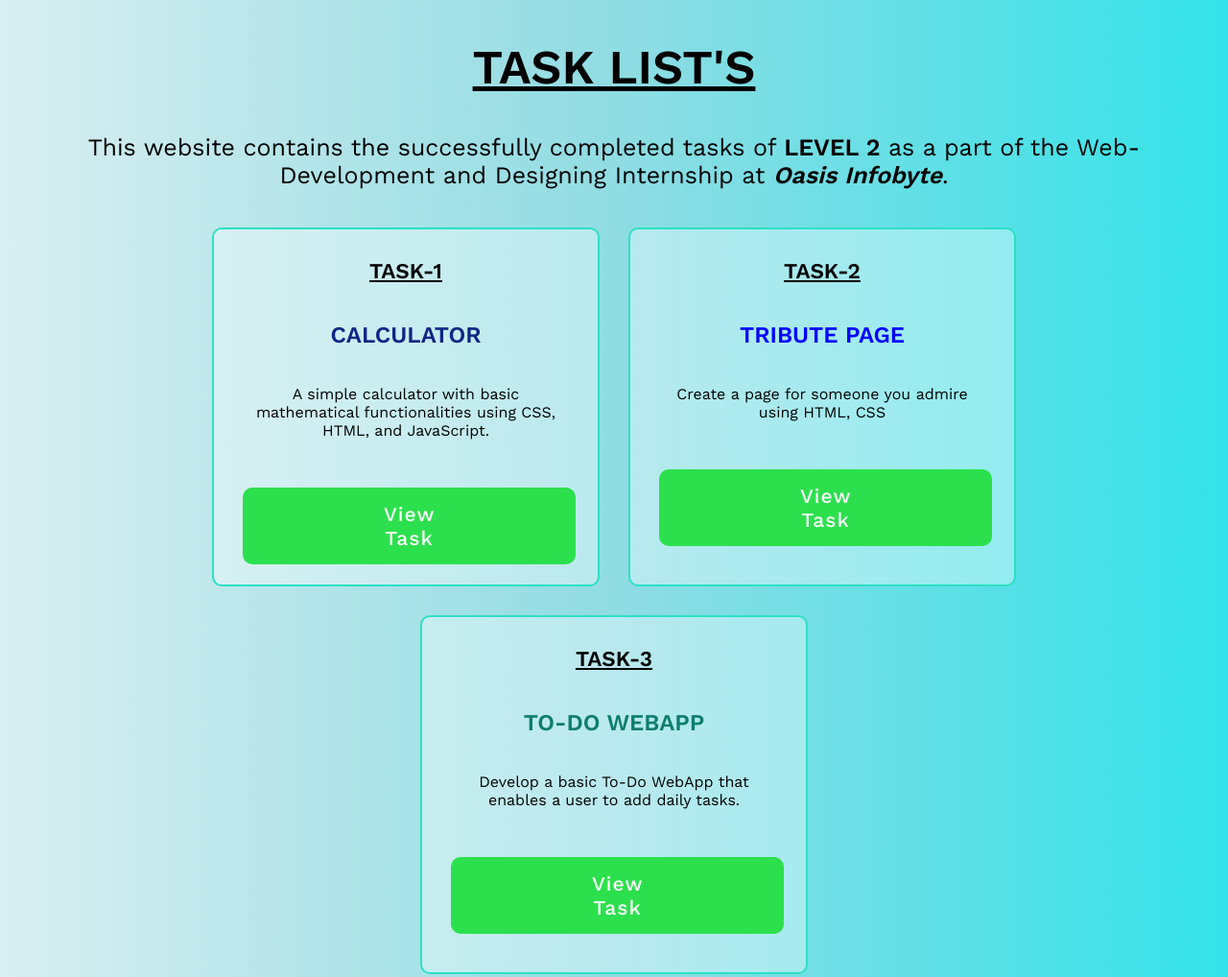
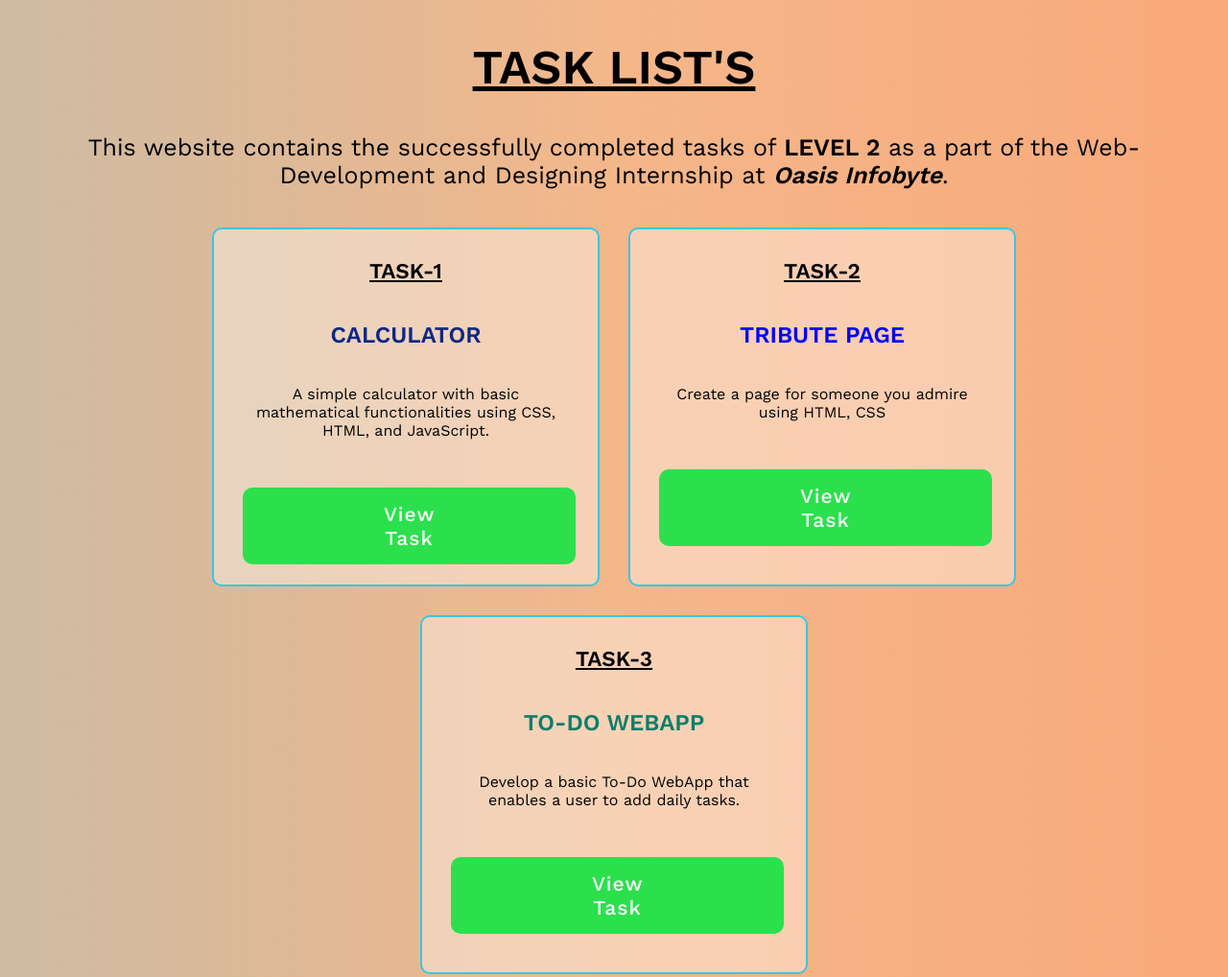
Before and after one commit to abhireddy2001/OIBSIP_WEB_DEVELOPMENT, a plain HTML site: page index.html in a window 1280 px wide. Shown: the top 1018 px of the page at 96% size. Drawn offline with nearby package versions, Linux system fonts and the light colour scheme.

Commit message:
Update styles.css

```diff
--- a/styles.css
+++ b/styles.css
@@ -7,16 +7,16 @@
 }
 
 *::selection{
-    background-color: rgb(144, 245, 184);
+    background-color: rgb(130, 195, 238);
 }
 
 body{
-    background: linear-gradient(90deg,#fdf8f3,#f0efea,#e9e5e2);
+    background: linear-gradient(90deg,#97e6f1,#84e6ee,#8deef7);
 }
 
 .home-content{
     padding: 20px;
-    background: linear-gradient(90deg,#c6eaf0a1,#90dce3,#33e3e9);
+    background: linear-gradient(90deg,#efa276a1,#f4b78a,#f9a97b);
     min-height: 100vh;
 }
 
@@ -40,7 +40,7 @@ body{
     position: relative;
     margin:15px;
     overflow: hidden;
-    border: 2px solid #2ce0c5;
+    border: 2px solid #3ac6e2;
     border-radius: 10px;
     cursor:pointer;
     width:400px;
```
